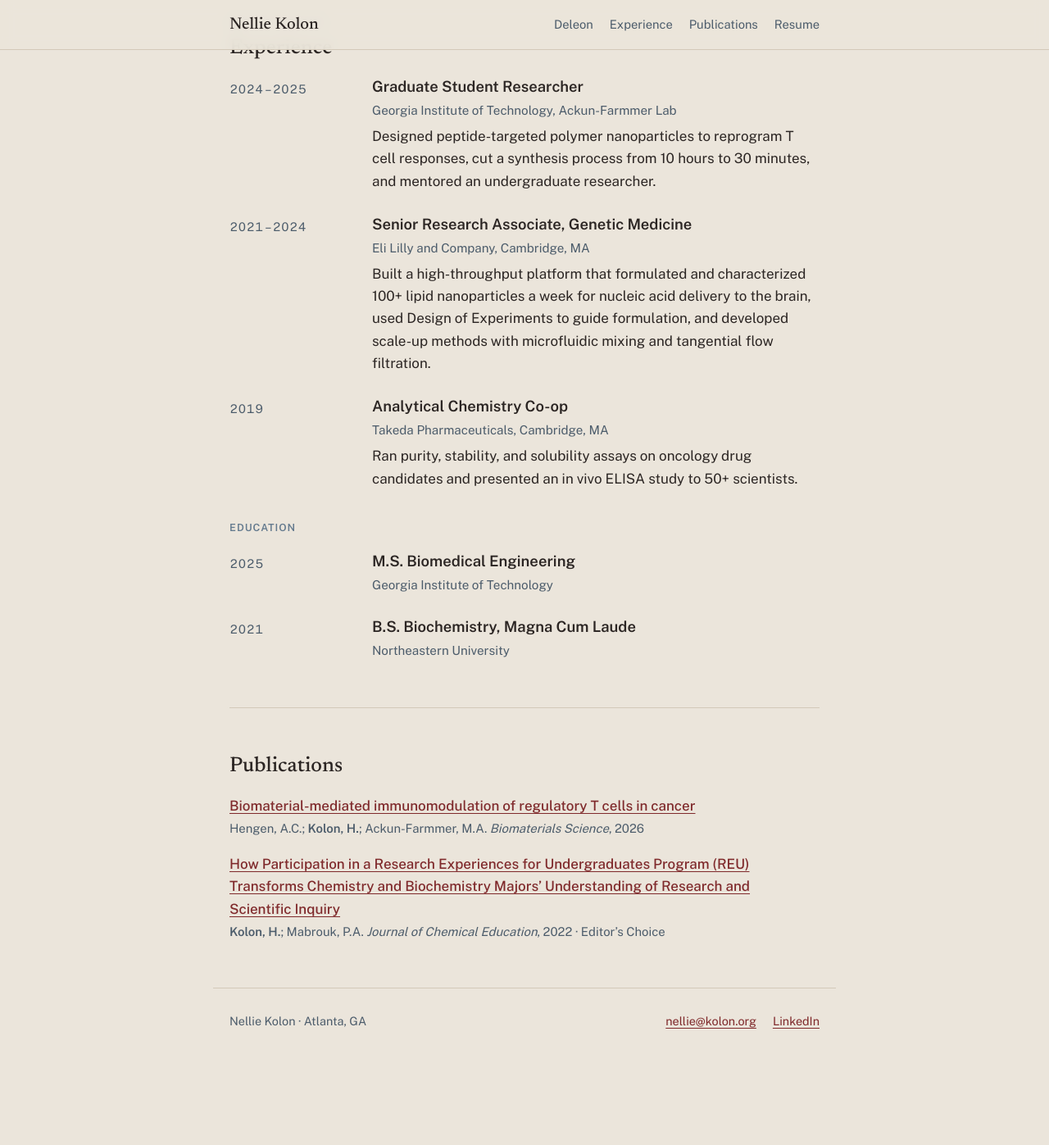
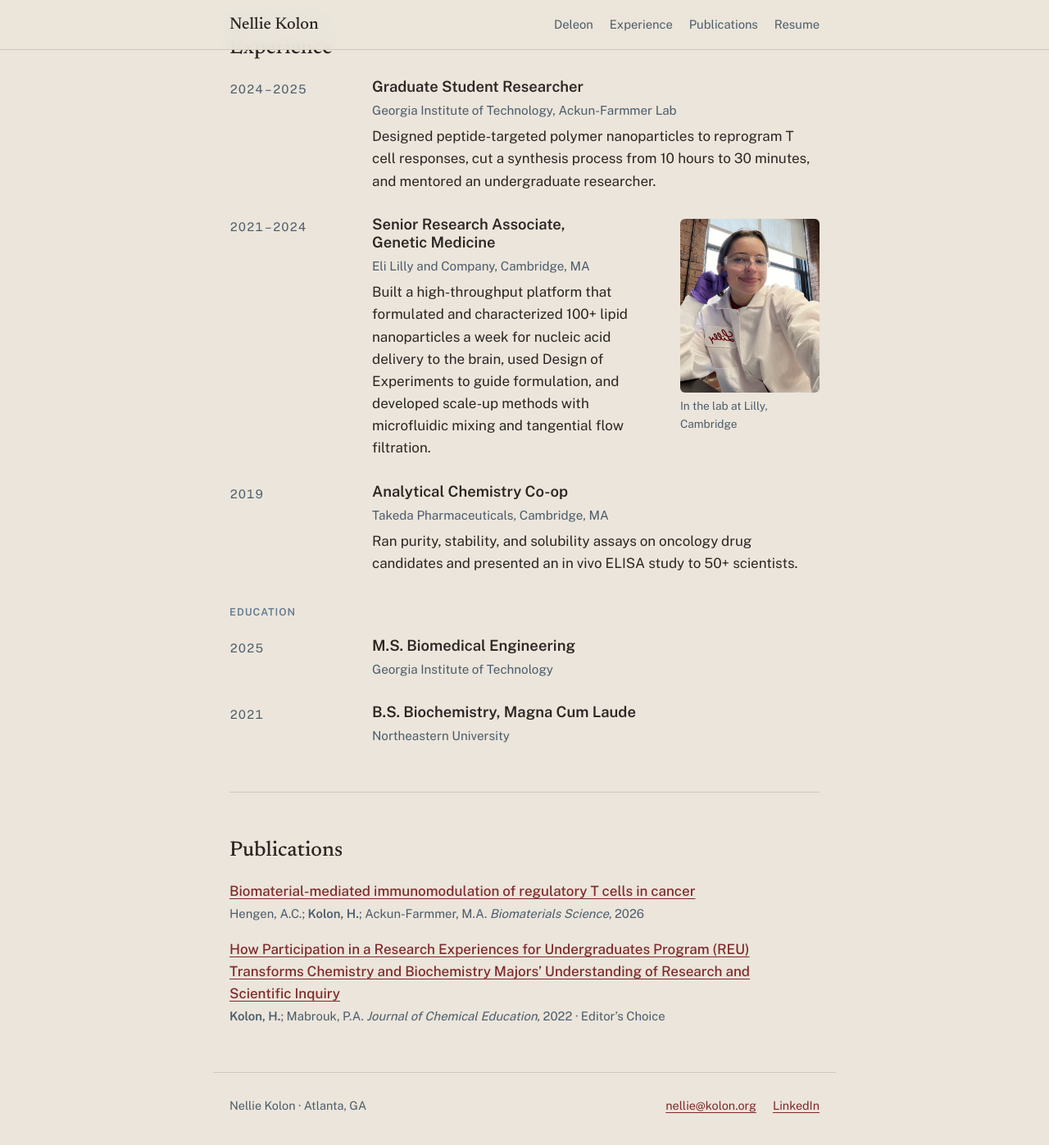
Before and after one commit to nelliekolon/nelliekolon.github.io, a Jekyll site: the page built from index.md, in a window 1280 px wide and 1400 px high, scrolled down 1522 px. Shown: the top 1397 px of the window at 82% size. Built offline with Jekyll 4.4.1, drawn with Linux system fonts in a browser that asks for light colours; before the commit the page ends 2819 px from its top, so only the background shows below that.

Commit message:
Add Lilly lab photo beside the Eli Lilly entry
Co-Authored-By: Claude Opus 5.5 <noreply@anthropic.com>
Claude-Session: https://claude.ai/code/session_01HFMymAmWcw7GchssUrMz1g

```diff
--- a/assets/css/styles.css
+++ b/assets/css/styles.css
@@ -141,6 +141,12 @@ ul.points li::marker { color: var(--marker); }
 .job .when { color: var(--muted); font-size: 0.92rem; font-variant-numeric: tabular-nums; padding-top: 2px; }
 .job .what { display: flex; flex-direction: column; gap: 6px; min-width: 0; }
 .job .where { color: var(--muted); font-size: 0.95rem; }
+.what.with-photo { display: grid; grid-template-columns: minmax(0, 1fr) 170px; gap: 24px; align-items: start; }
+.what-text { display: flex; flex-direction: column; gap: 6px; min-width: 0; }
+@media (max-width: 560px) { .what.with-photo { grid-template-columns: 1fr; } }
+.job-photo { margin: 4px 0 0; display: flex; flex-direction: column; gap: 6px; width: 100%; max-width: 100%; }
+.job-photo img { width: 100%; aspect-ratio: 4 / 5; object-fit: cover; border-radius: 6px; }
+.job-photo figcaption { font-size: 0.85rem; color: var(--muted); }
 @media (max-width: 560px) { .job { grid-template-columns: 1fr; } }
 
 /* Publications */
--- a/index.md
+++ b/index.md
@@ -64,10 +64,16 @@ image: /assets/media/deleon-lab.jpg
     </div>
     <div class="job">
       <p class="when">2021 – 2024</p>
-      <div class="what">
+      <div class="what with-photo">
+        <div class="what-text">
         <h3>Senior Research Associate, Genetic Medicine</h3>
         <p class="where">Eli Lilly and Company, Cambridge, MA</p>
         <p>Built a high-throughput platform that formulated and characterized 100+ lipid nanoparticles a week for nucleic acid delivery to the brain, used Design of Experiments to guide formulation, and developed scale-up methods with microfluidic mixing and tangential flow filtration.</p>
+        </div>
+        <figure class="job-photo">
+          <img src="/assets/media/lilly-lab.jpg" alt="Nellie in a Lilly lab coat, safety glasses, and gloves in the lab" loading="lazy">
+          <figcaption>In the lab at Lilly, Cambridge</figcaption>
+        </figure>
       </div>
     </div>
     <div class="job">
```
Also changed, not shown: assets/media/lilly-lab.jpg (added).
